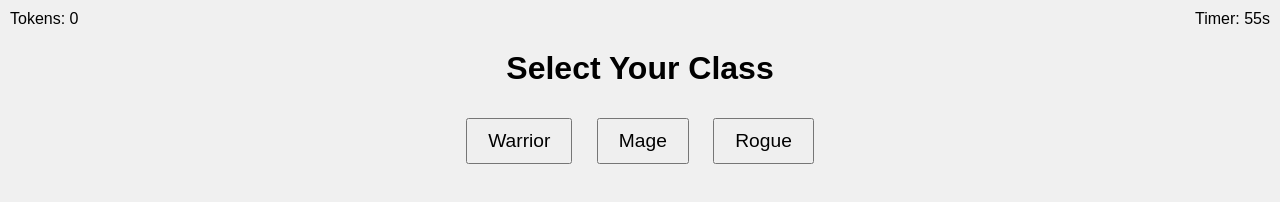
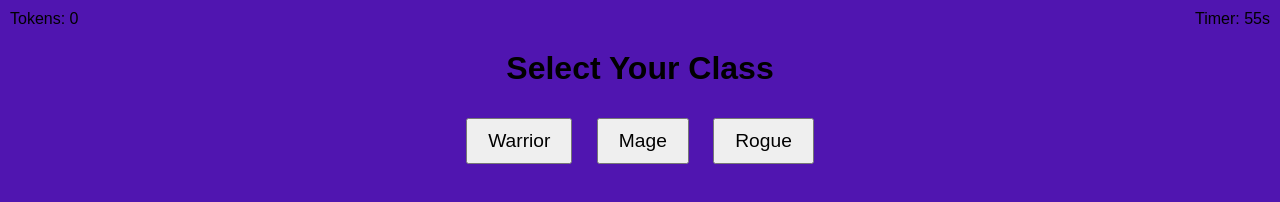
Before and after one commit to Manma-Manok/EmojiRPG, a plain HTML site: page index.html in a window 1280 px wide. Drawn offline with Linux system fonts and the light colour scheme.

Commit message:
Update styles.css

```diff
--- a/styles.css
+++ b/styles.css
@@ -24,7 +24,7 @@
 body {
   font-family: Arial, sans-serif;
   text-align: center;
-  background-color: #f0f0f0;
+  background-color: #5015b0;
   margin: 0;
   padding: 0;
 }
```
